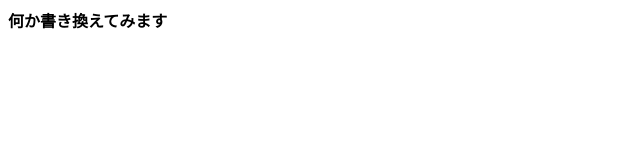
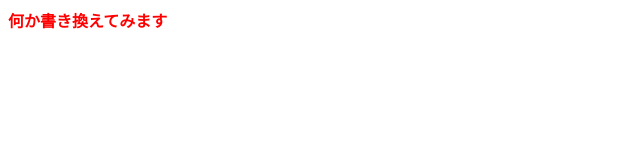
Before and after one commit to takunojima/test, a plain HTML site: page index.html in a window 1280 px wide. Shown: the whole page, without its empty margins (0-640 px from the left). Drawn offline with Linux system fonts and the light colour scheme.

Commit message:
Update index.html

```diff
--- a/index.html
+++ b/index.html
@@ -5,6 +5,6 @@
     <title>タイトル</title>
   </head>
   <body>
-    <strong>何か書き換えてみます</strong>
+    <strong style="color: red">何か書き換えてみます</strong>
   </body>
 </html>
```
